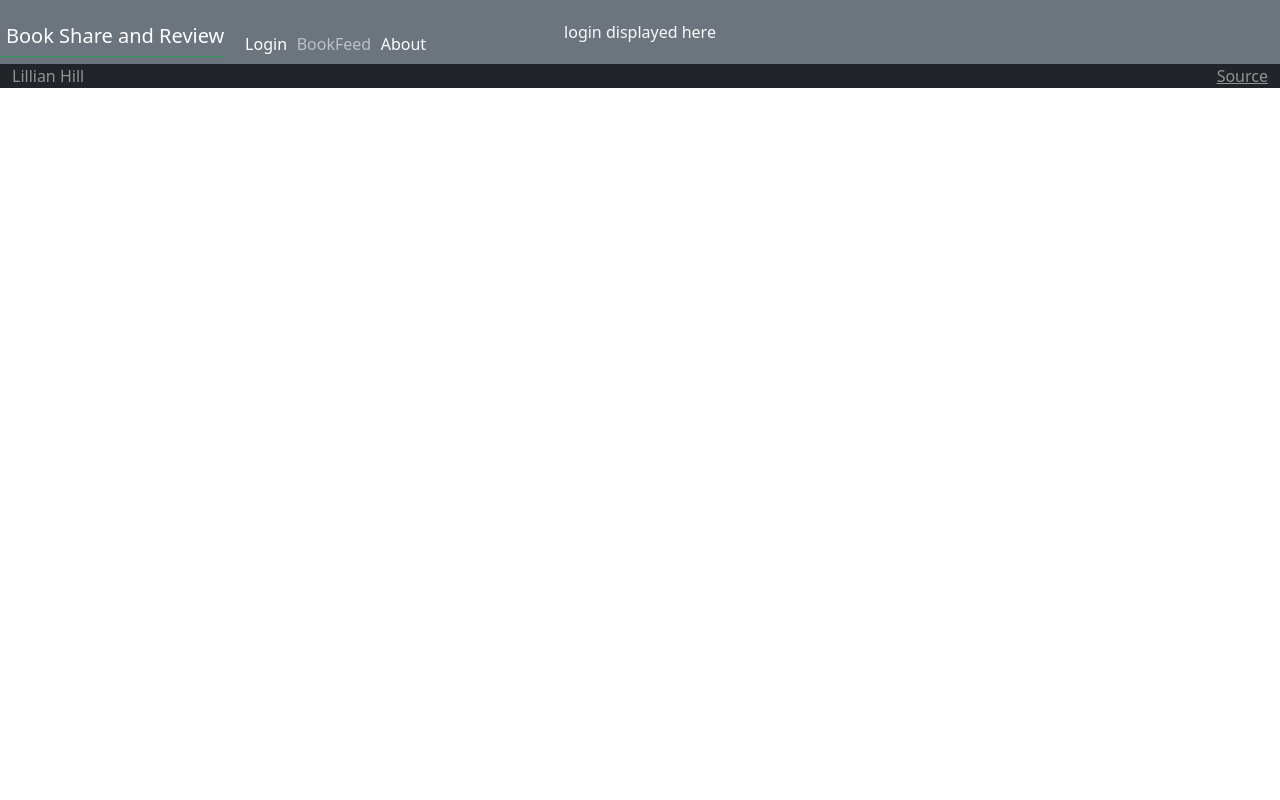
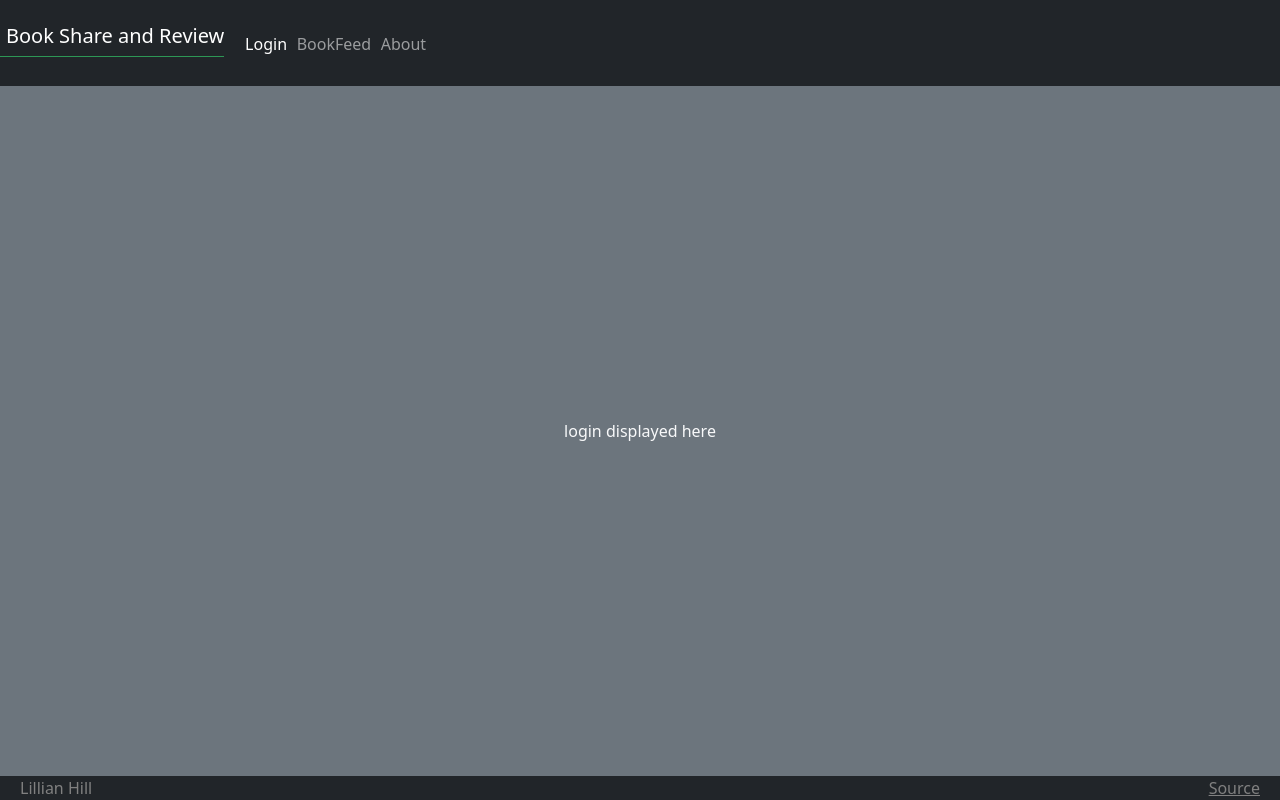
Before and after one commit to lily-stack/startUp, a React (Vite) app: page / in a window 1280 px wide. Built offline with nearby package versions, Linux system fonts and the light colour scheme.

Commit message:
view companents created and work

```diff
--- a/src/app.css
+++ b/src/app.css
@@ -1,34 +1,32 @@
-body {
-    display: flex;
-    flex-direction: column;
-    min-width: 375px;
-  }
+.body {
+  display: flex;
+  flex-direction: column;
+  min-width: 375px;
+  height: 100vh;
+}
 
 header {
   flex: 0 80px;
-  flex-shrink: 0;
 }
 
 main {
-  flex: 1 calc(100vh - 110px);
+  flex: 1;
   display: flex;
   flex-direction: column;
   align-items: center;
-  justify-content: space-around;
-  padding: 20px;
+  justify-content: center;
+  height: calc(100vh - 110px); /* Adjusted height */
+  margin-top: 80px; /* Added */
 }
 
 footer {
   flex: 0 30px;
-  display:flex;
-  bottom: 0;
-  flex-shrink: 0;
 }
 
 menu {
   flex: 1;
   display: flex;
-    /*overwrite Bootstrap so the menu does not wrap */
+  /*  overwrite Bootstrap so the menu does not wrap */
   flex-direction: row !important;
   list-style: none;
 }
@@ -36,14 +34,6 @@ menu {
 .navbar-brand {
   padding-left: 0.3em;
   border-bottom: solid rgb(45, 151, 85) thin;
-}
-
-.navbar-nav .nav-link {
-  color: solid rgb(45, 151, 85);
-}
-
-.navbar-nav .nav-link:hover {
-  color: solid rgb(218, 127, 30);
 }
 
 menu .nav-item {
@@ -54,6 +44,22 @@ footer a {
   float: right;
 }
 
+.footer {
+  display: flex;
+  justify-content: space-between;
+  align-items: center;
+  padding: 0 20px;
+}
+
+.footer span {
+  color: gray;
+}
+
+.footer a {
+  color: gray;
+}
+
+
 @media (max-height: 600px) {
   header {
     display: none;
@@ -61,7 +67,4 @@ footer a {
   footer {
     display: none;
   }
-  main {
-    flex: 1 100vh;
-  }
 }
--- a/src/app.jsx
+++ b/src/app.jsx
@@ -9,46 +9,46 @@ import './app.css';
 export default function App() {
   return (
     <BrowserRouter>
-    <div className="bg-dark text-light">
+      <div className="body bg-dark text-light">
         <header className="container-fluid">
           <nav className="navbar fixed-top navbar-dark">
-                <div className="navbar-brand" href="#">
-                    Book Share and Review
-                </div>
+            <div className="navbar-brand">Book Share and Review</div>
             <menu className="navbar-nav">
               <li className="nav-item">
-                        <NavLink className="nav-link" to=''>
+                <NavLink className="nav-link" to='/' activeClassName="active">
                   Login
                 </NavLink>
               </li>
               <li className="nav-item">
-                        <NavLink className="nav-link" to='book'>
+                <NavLink className="nav-link" to='/book' activeClassName="active">
                   BookFeed
                 </NavLink>
               </li>
               <li className="nav-item">
-                        <NavLink className="nav-link active" to='about'>
+                <NavLink className="nav-link" to='/about' activeClassName="active">
                   About
                 </NavLink>
               </li>
             </menu>
           </nav>
         </header>
+
+        <div className="content">
           <Routes>
             <Route path='/' element={<Login />} exact />
             <Route path='/book' element={<Book />} />
             <Route path='/about' element={<About />} />
             <Route path='*' element={<NotFound />} />
           </Routes>
-        <footer className="bg-dark text-white-50">
-            <div className="container-fluid">
-                <span className="text-reset">Lillian Hill</span>
-                <a className="text-reset" href="https://github.com/lily-stack/startUp">Source</a>
         </div>
+
+        <footer className="container-fluid bg-dark text-white-50 footer">
+            <span>Lillian Hill</span>
+            <a href="https://github.com/lily-stack/startUp">Source</a>
         </footer>
       </div>
     </BrowserRouter>
-  )
+  );
 }
 
 function NotFound() {
```
Lines whose indentation alone changed are shown as unchanged.
